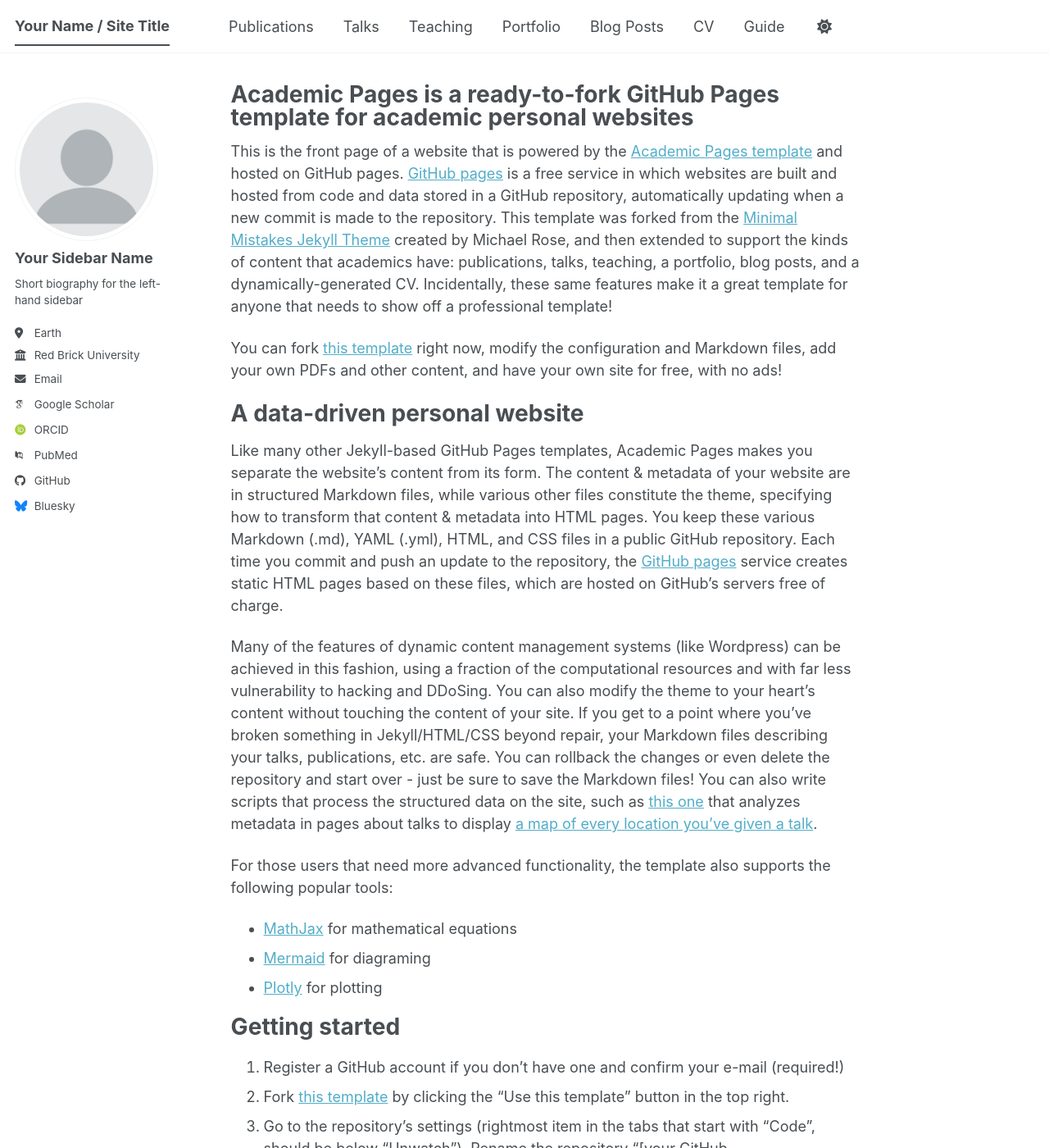
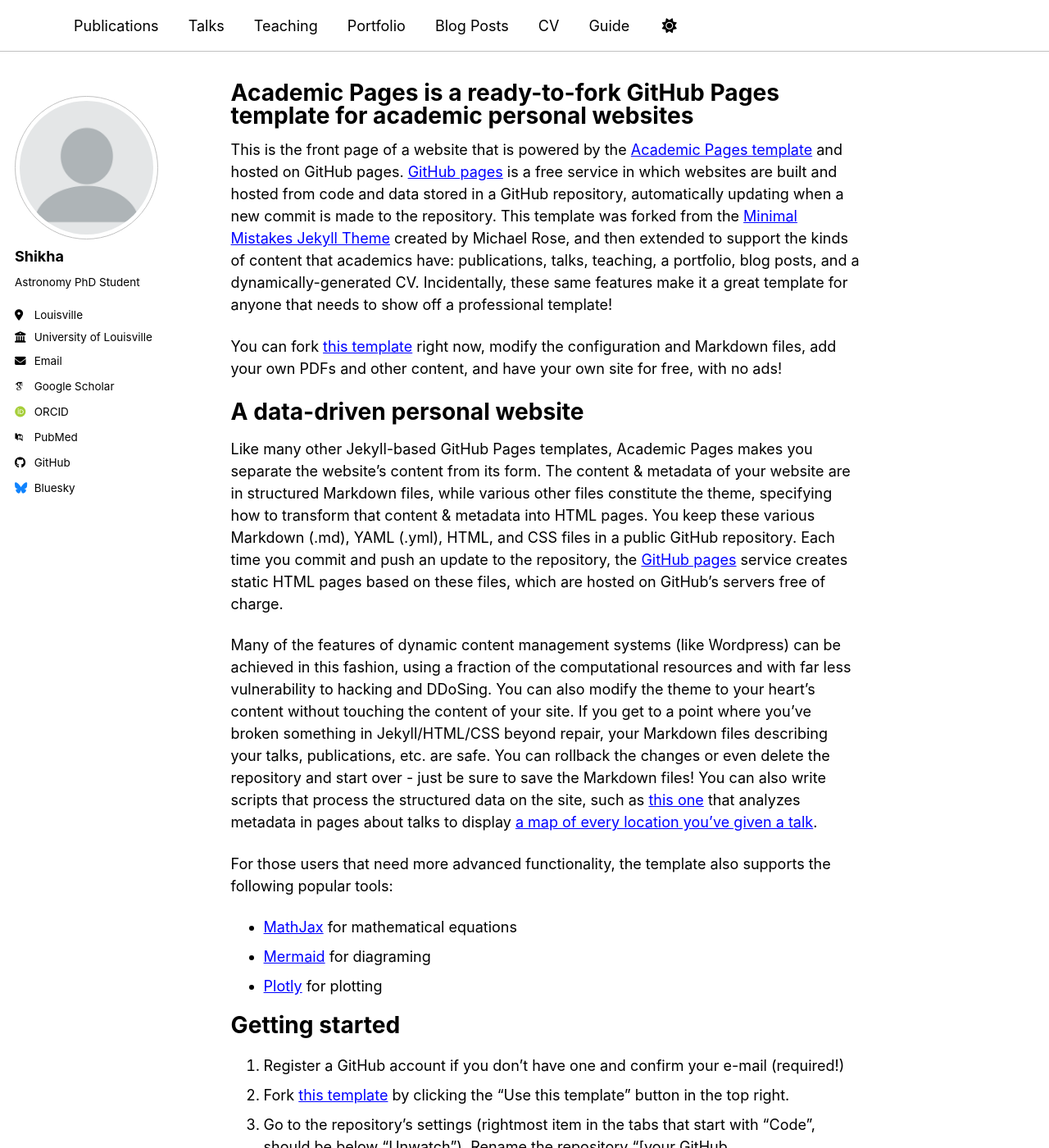
Before and after one commit to pshikha/pshikha.github.io, a Jekyll site: the page built from _pages/about.md, in a window 1280 px wide and 1400 px high. Shown: the whole window at 82% size. Built offline with Jekyll 4.4.1, drawn with Linux system fonts in a browser that asks for light colours; some web fonts are replaced; a script bundle is joined from its source files by our own code; library files that are not in the unit come from our copies; some of the changed text lies outside the part shown.

Commit message:
Update _config.yml

```diff
--- a/_config.yml
+++ b/_config.yml
@@ -8,15 +8,15 @@
 
 # Basic Site Settings
 locale                   : "en-US"
-site_theme               : "default" # The available themes options are "default", "air", "sunrise", "mint", "dirt" and "contrast"
-title                    : "Your Name / Site Title"
+site_theme               : "contrast" # The available themes options are "default", "air", "sunrise", "mint", "dirt" and "contrast"
+title                    : ""
 title_separator          : "-"
-name                     : &name "Your Name"
-description              : &description "Your Name's academic portfolio"   # Update this with a general description of your site, this is the default if not overridden by a page
-url                      : https://academicpages.github.io # The base hostname & protocol for your site e.g. "https://[your GitHub username].github.io",
+name                     : &name "Shikha Anilkumar Pandey"
+description              : &description "Shikha's personal website"   # Update this with a general description of your site, this is the default if not overridden by a page
+url                      : https://pshikha.github.io # The base hostname & protocol for your site e.g. "https://[your GitHub username].github.io",
                                                            # or if you already have some other page hosted on Github then use "https://[your GitHub username].github.io/[Your Repo Name]"
 baseurl                  : "" # the subpath of your site, e.g. "/blog"
-repository               : "academicpages/academicpages.github.io"
+repository               : "pshikha/pshikha.github.io"
 
 # Site Author - The following control what appear as part of the author content on the side bar.
 #               If a field is blank the icon and link will not appear, otherwise it will be shown.
@@ -24,13 +24,13 @@ repository               : "academicpages/academicpages.github.io"
 author:
   # Biographic information
   avatar           : "profile.png"
-  name             : "Your Sidebar Name"
+  name             : "Shikha"
   pronouns         : # example: "she/her"
-  bio              : "Short biography for the left-hand sidebar"
-  location         : "Earth"
-  employer         : "Red Brick University"
+  bio              : "Astronomy PhD Student"
+  location         : "Louisville"
+  employer         : "University of Louisville"
   uri              : # URL
-  email            : "none@example.org"
+  email            : "shikha.pandey@louisville.edu"
 
   # Academic websites
   academia         : # URL
@@ -38,7 +38,7 @@ author:
   googlescholar    : "https://scholar.google.com/citations?user=PS_CX0AAAAAJ"
   inspire-hep      : # URL
   impactstory      : # URL
-  orcid            : "https://orcid.org/yourorcidurl"
+  orcid            : "https://orcid.org/my-orcid?orcid=0009-0007-5632-9744"
   semantic         : # URL
   ssrn             : # URL
   pubmed           : "https://www.ncbi.nlm.nih.gov/pubmed/?term=john+snow"
```
